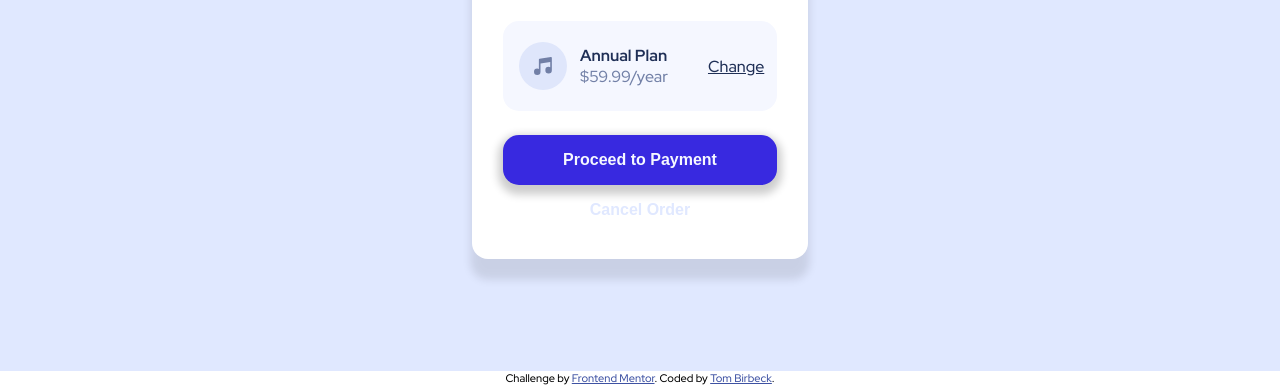
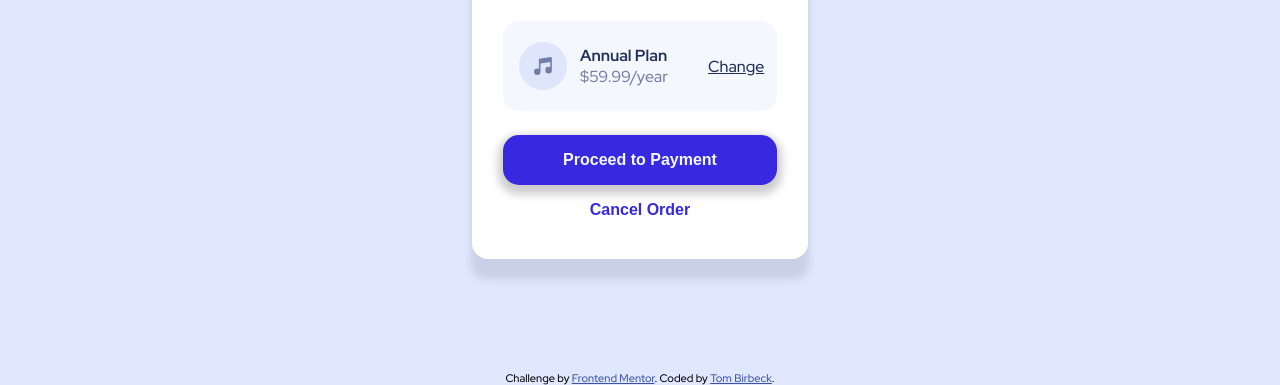
Before and after one commit to TomBirbeck/order-summary, a plain HTML site: page index.html in a window 1280 px wide. Shown: the part 429-814 px from the top of the page. Drawn offline with Linux system fonts and the light colour scheme.

Commit message:
updated readme

```diff
--- a/styles.css
+++ b/styles.css
@@ -16,6 +16,7 @@
 html, body {
     font-family: 'Red Hat Display', sans-serif;
     height: 100%;
+    background-color: var(--pale-blue);
 }
 
 p, h1, h2, h3, h4, h5, h6 {
@@ -29,7 +30,6 @@ img, picture, video, canvas, svg {
 
 main {
     height: 100%;
-    background-color: var(--pale-blue);
     display: flex;
     justify-content: center;
     align-items: center;
@@ -135,7 +135,7 @@ main {
 
 .cancel {
     background-color: transparent;
-    color: var(--pale-blue);
+    color: var(--bright-blue);
 }
 
 .cancel:hover {
```
Also changed, not shown: images/screenshot.PNG (added), 2 other files.
